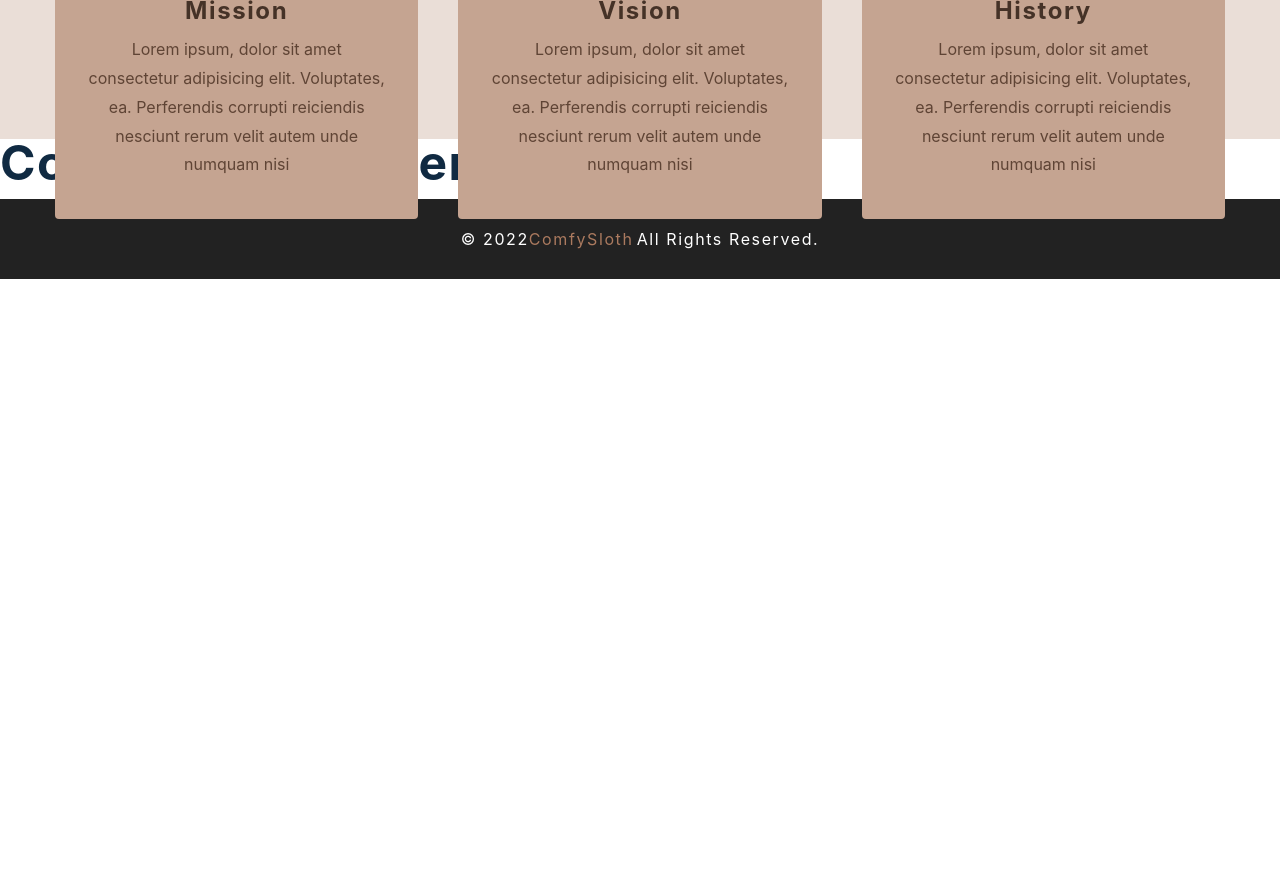
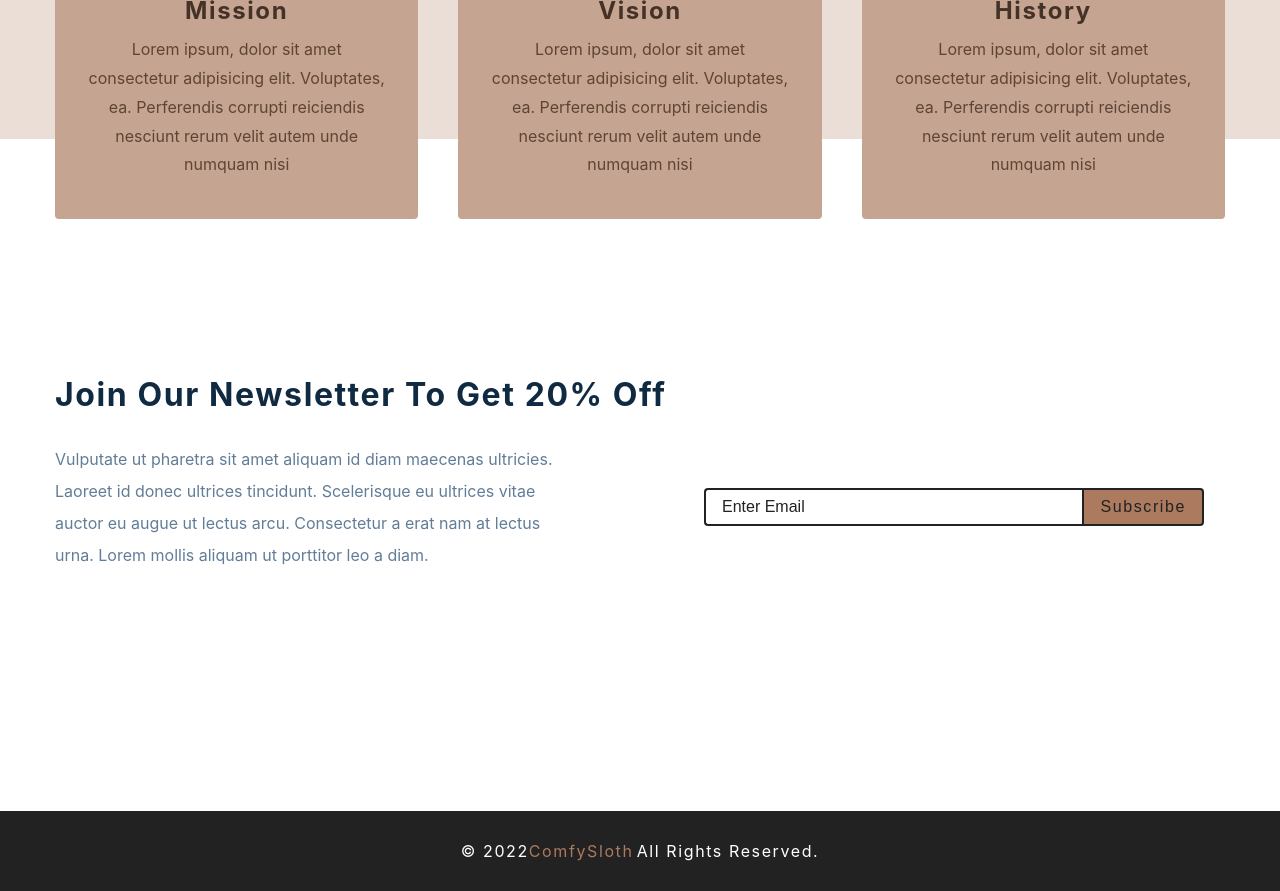
Before and after one commit to Esterod215/react-ecommerce, a React (Create React App) app: page / in a window 1280 px wide. Shown: the part 1240-2131 px from the top of the page. Before the commit the page ends 1519 px from the top, so only its background shows below. Built offline with nearby package versions, Linux system fonts and the light colour scheme.

Commit message:
Finished setting up functionality for contact section. Finished homepage styling. Still missing some form functionality but will handle that later.

```diff
--- a/src/components/Contact.js
+++ b/src/components/Contact.js
@@ -1,7 +1,97 @@
 import React from 'react';
+import styled from 'styled-components';
 
 const Contact = () => {
-	return <h1>Contact Component</h1>;
+	return (
+		<Wrapper>
+			<div className='section-center'>
+				<h3>Join Our Newsletter To Get 20% Off</h3>
+				<div className='content'>
+					<p>
+						Vulputate ut pharetra sit amet aliquam id diam maecenas ultricies.
+						Laoreet id donec ultrices tincidunt. Scelerisque eu ultrices vitae
+						auctor eu augue ut lectus arcu. Consectetur a erat nam at lectus
+						urna. Lorem mollis aliquam ut porttitor leo a diam.
+					</p>
+					<form className='contact-form'>
+						<input
+							type='email'
+							className='form-input'
+							placeholder='Enter Email'
+						/>
+						<button type='submit' className='submit-btn'>
+							Subscribe
+						</button>
+					</form>
+				</div>
+			</div>
+		</Wrapper>
+	);
 };
 
+const Wrapper = styled.section`
+	padding: 5rem 0;
+	h3 {
+		text-transform: none;
+	}
+	p {
+		line-height: 2;
+		max-width: 45em;
+		color: var(--clr-grey-5);
+	}
+	.contact-form {
+		width: 90vw;
+		max-width: 500px;
+		display: grid;
+		grid-template-columns: 1fr auto;
+	}
+
+	.form-input,
+	.submit-btn {
+		font-size: 1rem;
+		padding: 0.5rem 1rem;
+		border: 2px solid var(--clr-black);
+	}
+	.form-input {
+		border-right: none;
+		color: var(--clr-grey-3);
+		border-top-left-radius: var(--radius);
+		border-bottom-left-radius: var(--radius);
+	}
+	.submit-btn {
+		border-top-right-radius: var(--radius);
+		border-bottom-right-radius: var(--radius);
+	}
+	.form-input::placeholder {
+		color: var(--clr-black);
+		text-transform: capitalize;
+	}
+	.submit-btn {
+		background: var(--clr-primary-5);
+		text-transform: capitalize;
+		letter-spacing: var(--spacing);
+		cursor: pointer;
+		transition: var(--transition);
+		color: var(--clr-black);
+	}
+	.submit-btn:hover {
+		color: var(--clr-white);
+	}
+	@media (min-width: 992px) {
+		.content {
+			display: grid;
+			grid-template-columns: 1fr 1fr;
+			align-items: center;
+			gap: 8rem;
+			margin-top: 2rem;
+		}
+		p {
+			margin-bottom: 0;
+		}
+	}
+	@media (min-width: 1280px) {
+		padding: 15rem 0;
+	}
+`;
+
 export default Contact;
```
